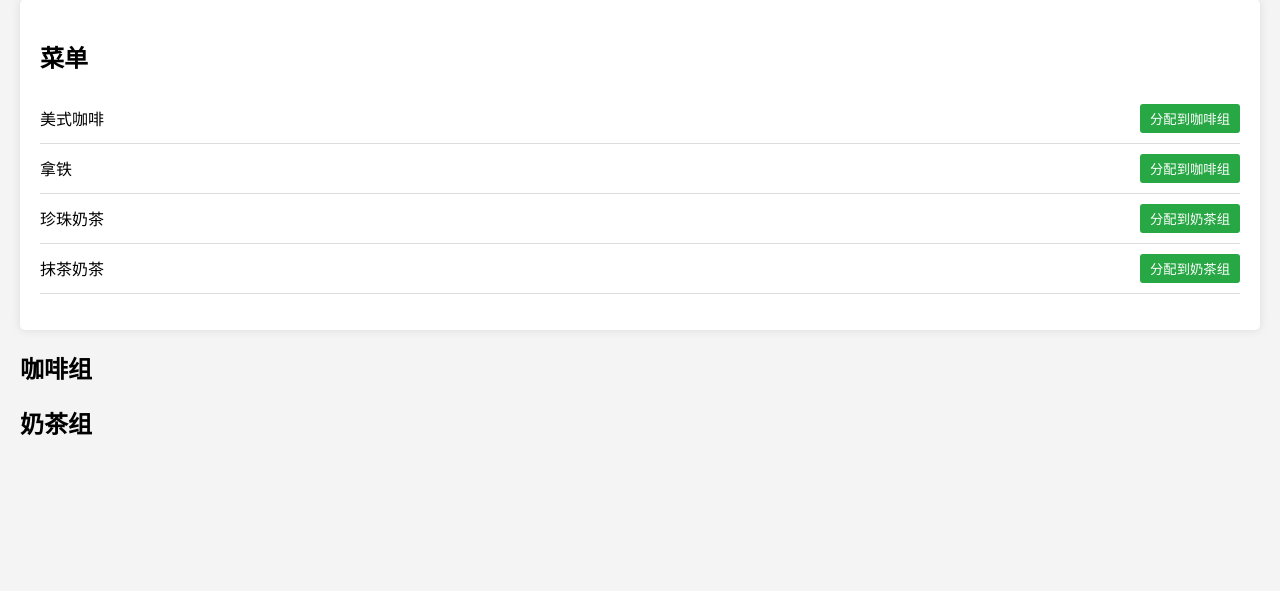
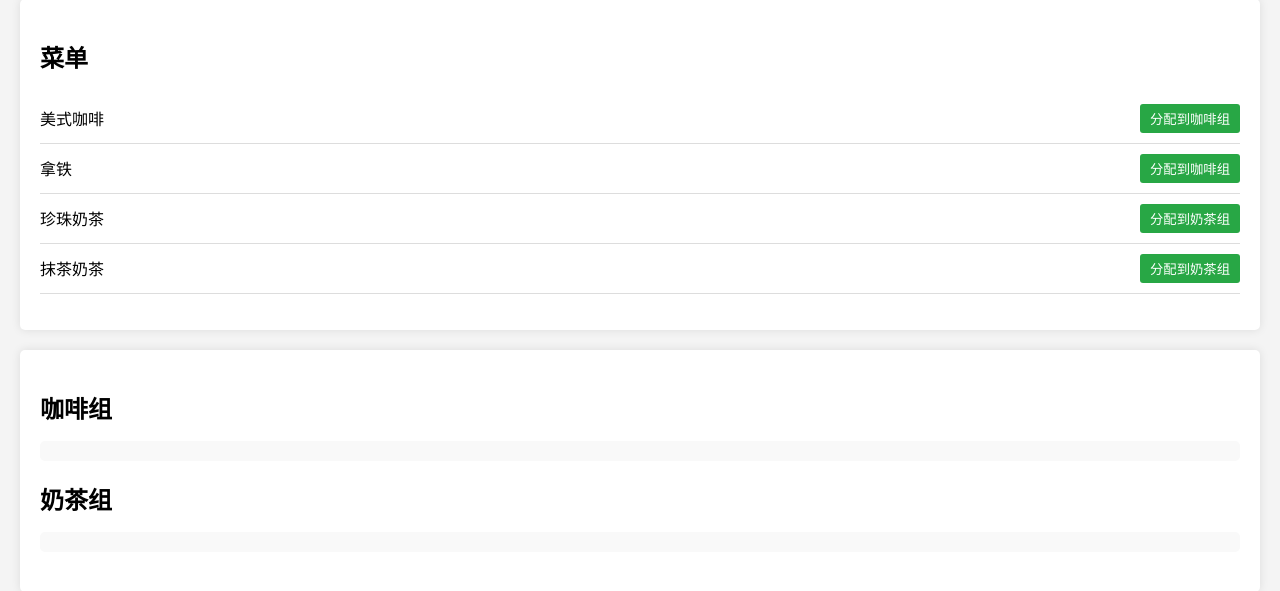
Before and after one commit to ahskyneverlie/COUSINS-CAFE, a PHP site: page / in a window 1280 px wide. Shown: the part 130-721 px from the top of the page. Run offline with PHP 8.4, Linux system fonts and the light colour scheme.

Commit message:
Update styles.css

```diff
--- a/styles.css
+++ b/styles.css
@@ -17,7 +17,7 @@ main {
     padding: 20px;
 }
 
-#menu, #cart {
+#menu, #groups {
     background-color: #fff;
     padding: 20px;
     margin-bottom: 20px;
@@ -51,12 +51,16 @@ button:hover {
     background-color: #218838;
 }
 
-#cart-items li {
-    display: flex;
-    justify-content: space-between;
-    align-items: center;
+.group {
+    margin-bottom: 20px;
 }
 
-#total-price {
-    font-weight: bold;
+.group h2 {
+    margin-bottom: 10px;
 }
+
+#coffee-group-items, #milk-tea-group-items {
+    padding: 10px;
+    background-color: #f9f9f9;
+    border-radius: 5px;
+}
```
